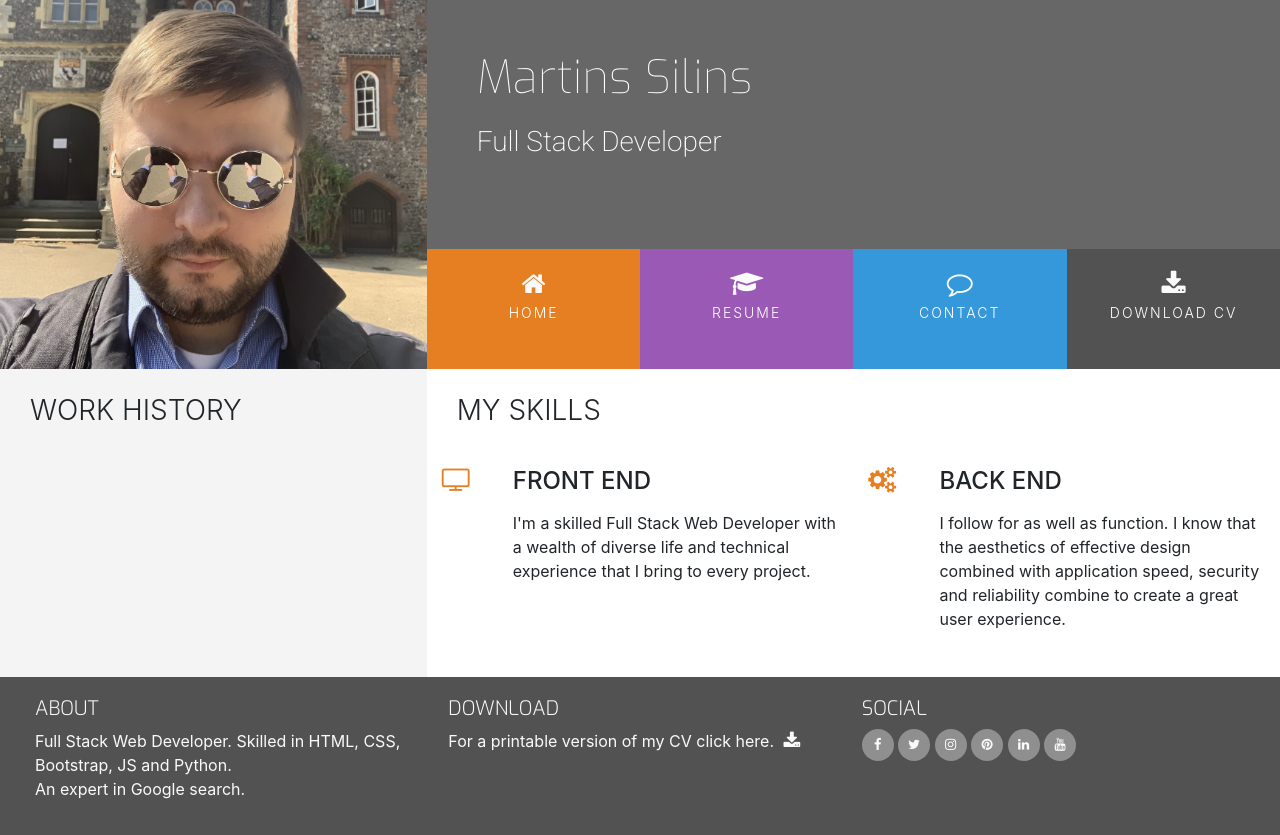
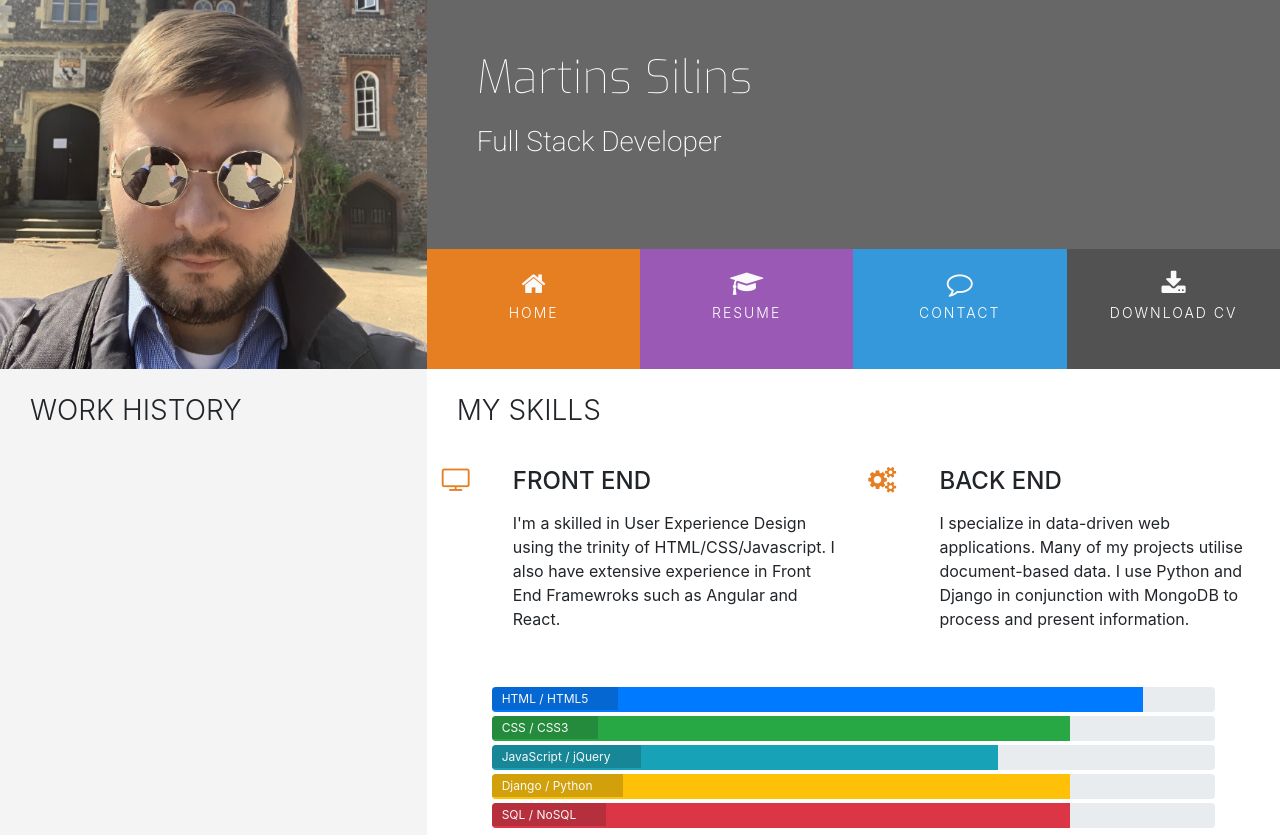
Before and after one commit to kydzoster/fourth-web-page, a plain HTML site: page resume.html in a window 1280 px wide. Shown: the top 835 px of the page. Drawn offline with nearby package versions, Linux system fonts and the light colour scheme.

Commit message:
finished skills section

```diff
--- a/assets/css/style.css
+++ b/assets/css/style.css
@@ -254,3 +254,24 @@ footer{
     position: relative;
     width: 60%;
 }
+
+/* ------------------------------------Skills */
+
+.progress{
+    position: relative;
+    height: 25px;
+    margin-bottom: 4px;
+}
+
+.progress-type{
+    position: absolute;
+    left: 0;
+    font-weight: 400;
+    padding: 3px 30px 2px 10px;
+    color: #fafafa;
+    background-color: rgba(25, 25, 25, 0.2);
+}
+
+.progress-section{
+    margin: 40px 20px;
+}
--- a/resume.html
+++ b/resume.html
@@ -70,8 +70,8 @@
                                 <div class="col-10">
                                     <h4 class="three-reasons-heading uppercase">Front End</h4>
                                     <p>
-                                        I'm a skilled Full Stack Web Developer with a wealth of diverse
-                                        life and technical experience that I bring to every project.
+                                        I'm a skilled in User Experience Design using the trinity of HTML/CSS/Javascript.
+                                        I also have extensive experience in Front End Framewroks such as Angular and React.
                                     </p>
                                 </div>
                             </div>
@@ -85,12 +85,55 @@
                                 <div class="col-10">
                                     <h4 class="three-reasons-heading uppercase">Back End</h4>
                                     <p>
-                                        I follow for as well as function. I know that the aesthetics of effective
-                                        design combined with application speed, security and reliability combine
-                                        to create a great user experience.
+                                        I specialize in data-driven web applications. Many of my projects utilise
+                                        document-based data. I use Python and Django in conjunction with MongoDB
+                                        to process and present information.
                                     </p>
                                 </div>
                             </div>
+                        </div>
+                    </div>
+                </div>
+                <div class="row progress-section">
+                    <div class="col">
+                        <div class="progress">
+                            <div class="progress-bar" role="progressbar" aria-valuenow="90" aria-valuemin="0"
+                            aria-valuemax="100" style="width: 90%;">
+                            <span class="sr-only">90% complete</span>
+                            </div>
+                            <span class="progress-type">HTML / HTML5</span>
+                        </div>
+
+                        <div class="progress">
+                            <div class="progress-bar bg-success" role="progressbar" aria-valuenow="80" aria-valuemin="0"
+                            aria-valuemax="100" style="width: 80%;">
+                            <span class="sr-only">80% complete</span>
+                            </div>
+                            <span class="progress-type">CSS / CSS3</span>
+                        </div>
+
+                        <div class="progress">
+                            <div class="progress-bar bg-info" role="progressbar" aria-valuenow="70" aria-valuemin="0"
+                            aria-valuemax="100" style="width: 70%;">
+                            <span class="sr-only">70% complete</span>
+                            </div>
+                            <span class="progress-type">JavaScript / jQuery</span>
+                        </div>
+
+                        <div class="progress">
+                            <div class="progress-bar bg-warning" role="progressbar" aria-valuenow="80" aria-valuemin="0"
+                            aria-valuemax="100" style="width: 80%;">
+                            <span class="sr-only">80% complete</span>
+                            </div>
+                            <span class="progress-type">Django / Python</span>
+                        </div>
+
+                        <div class="progress">
+                            <div class="progress-bar bg-danger" role="progressbar" aria-valuenow="80" aria-valuemin="0"
+                            aria-valuemax="100" style="width: 80%;">
+                            <span class="sr-only">80% complete</span>
+                            </div>
+                            <span class="progress-type">SQL / NoSQL</span>
                         </div>
                     </div>
                 </div>
```
